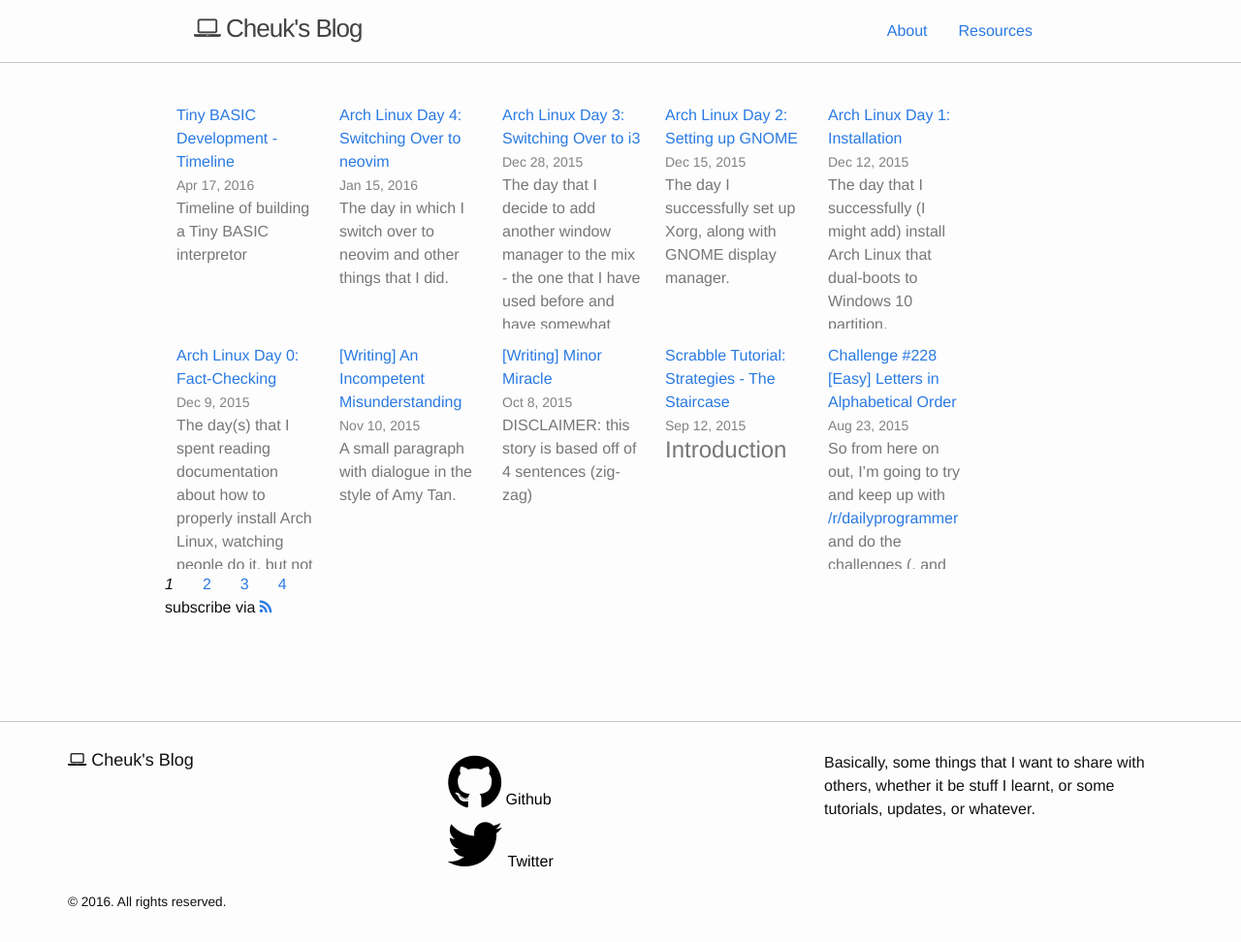
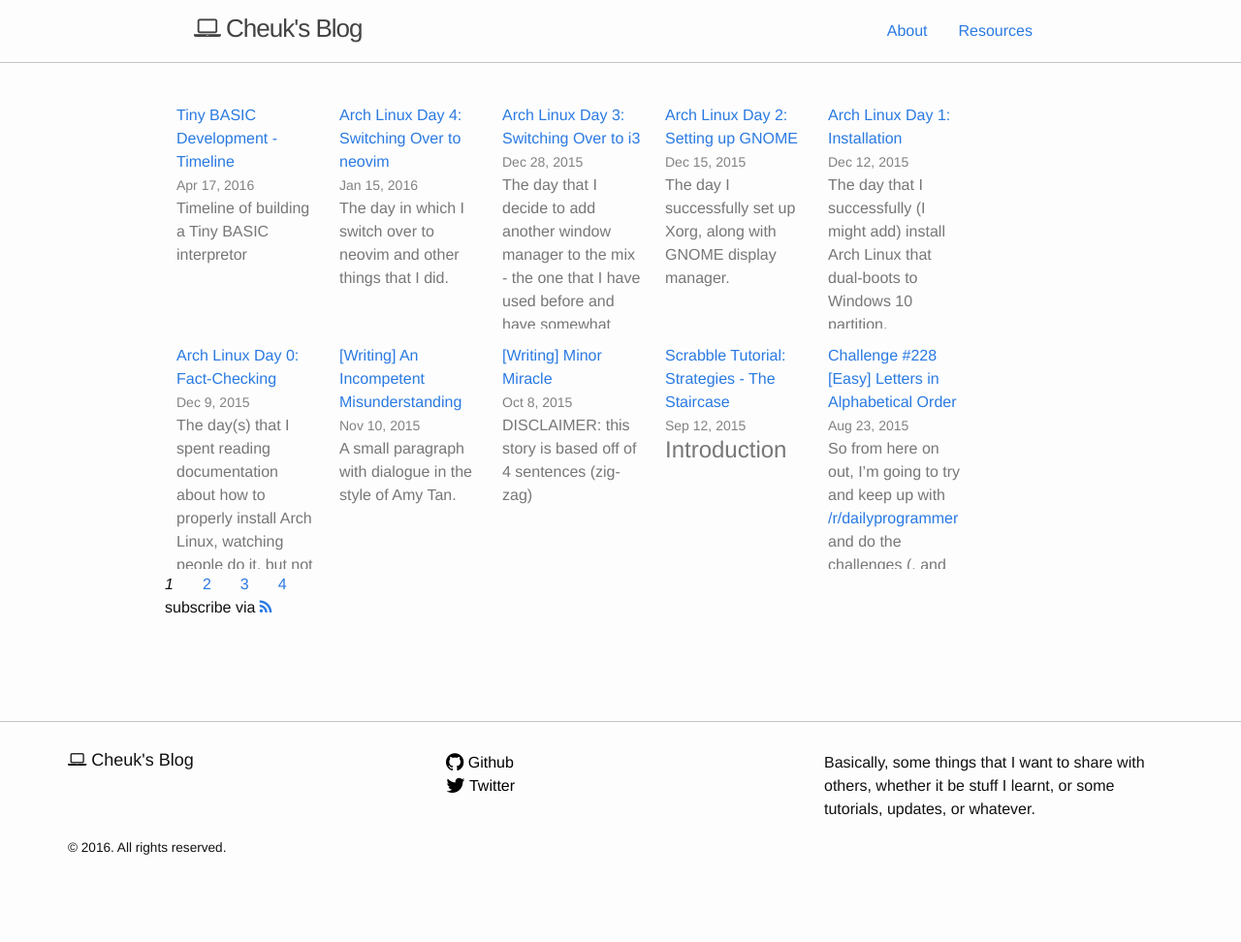
Before and after one commit to chuck-sys/personal-site, a Jekyll site: the page built from index.html, in a window 1280 px wide. Shown: the whole page at 97% size. Built offline with Jekyll 4.4.1, drawn with Linux system fonts in a browser that asks for light colours; nearby versions of some CDN libraries; Markdown is read by kramdown in place of the engine named in the settings; the list of posts is cut into pages by our own code; after the commit the page ends 916 px from its top, so only the background shows below that.

Commit message:
Made mobile link in footer clickable again

```diff
--- a/_includes/footer.html
+++ b/_includes/footer.html
@@ -3,18 +3,18 @@
   <div class="container">
 
     <div class="row">
-      <div class="col-sm-4 col-xs-6">
+      <div class="col-sm-4">
         <ul class="contact-list">
           <li><h2 class="footer-heading"><i class="fa fa-laptop"></i> {{ site.title }}</h2></li>
         </ul>
       </div>
 
-      <div class="col-sm-4 col-xs-6 text-center">
+      <div class="col-sm-4">
         <ul class="social-media-list">
           {% if site.github_username %}
           <li>
             <a href="https://github.com/{{ site.github_username }}">
-            <i class="fa fa-4x fa-github"></i> Github
+            <i class="fa fa-lg fa-github"></i> Github
             </a>
           </li>
           {% endif %}
@@ -22,7 +22,7 @@
           {% if site.twitter_username %}
           <li>
             <a href="https://twitter.com/{{ site.twitter_username }}">
-            <i class="fa fa-4x fa-twitter"></i> Twitter
+            <i class="fa fa-lg fa-twitter"></i> Twitter
             </a>
           </li>
           {% endif %}
--- a/_sass/_layout.scss
+++ b/_sass/_layout.scss
@@ -93,8 +93,8 @@
 .social-media-list {
     list-style: none;
     text-decoration: none;
-    float: left;
-    margin-left: 0;
+    // float: left;
+    // margin-left: 0;
     a {
         color: black;
     }
```
